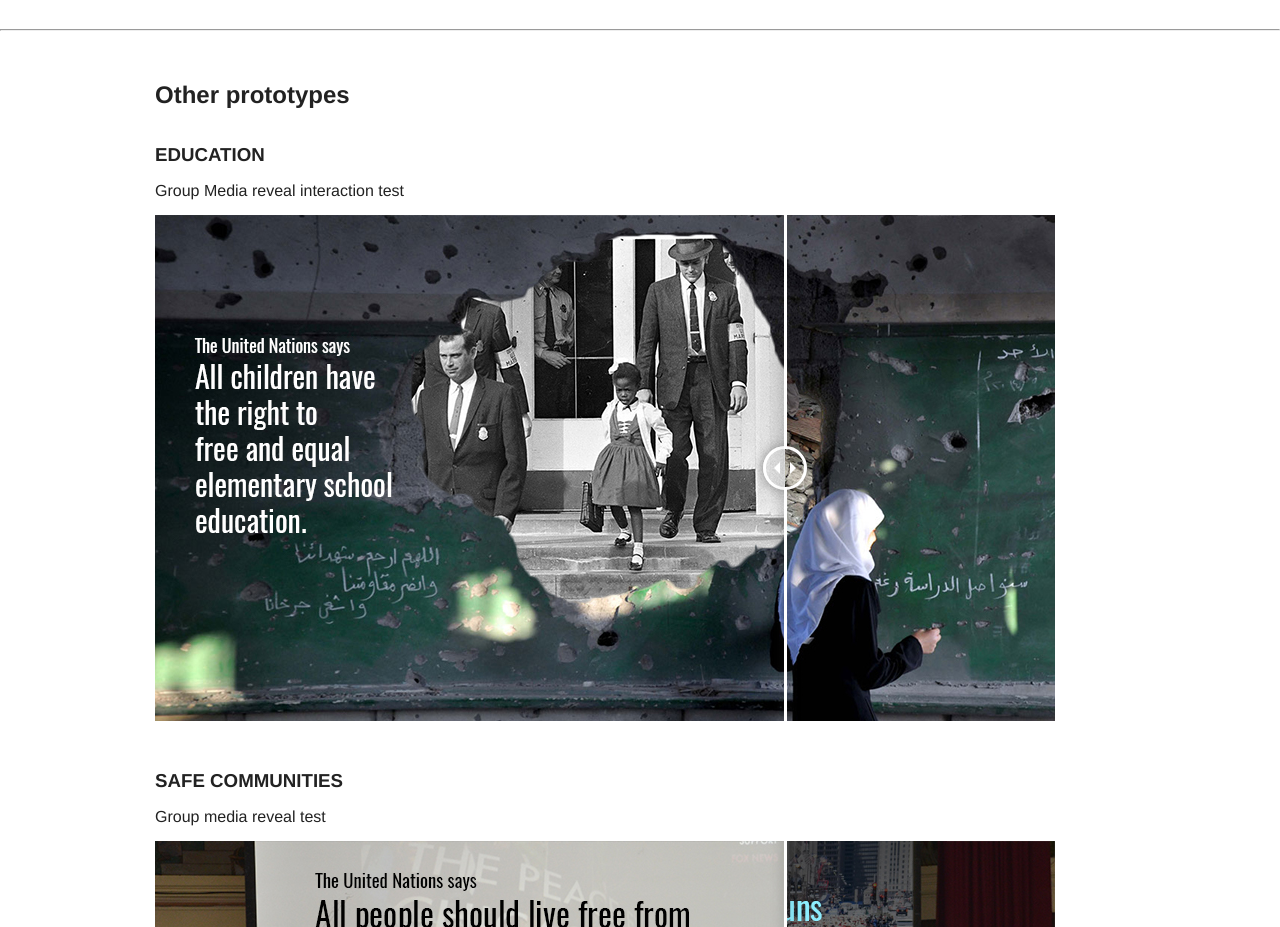
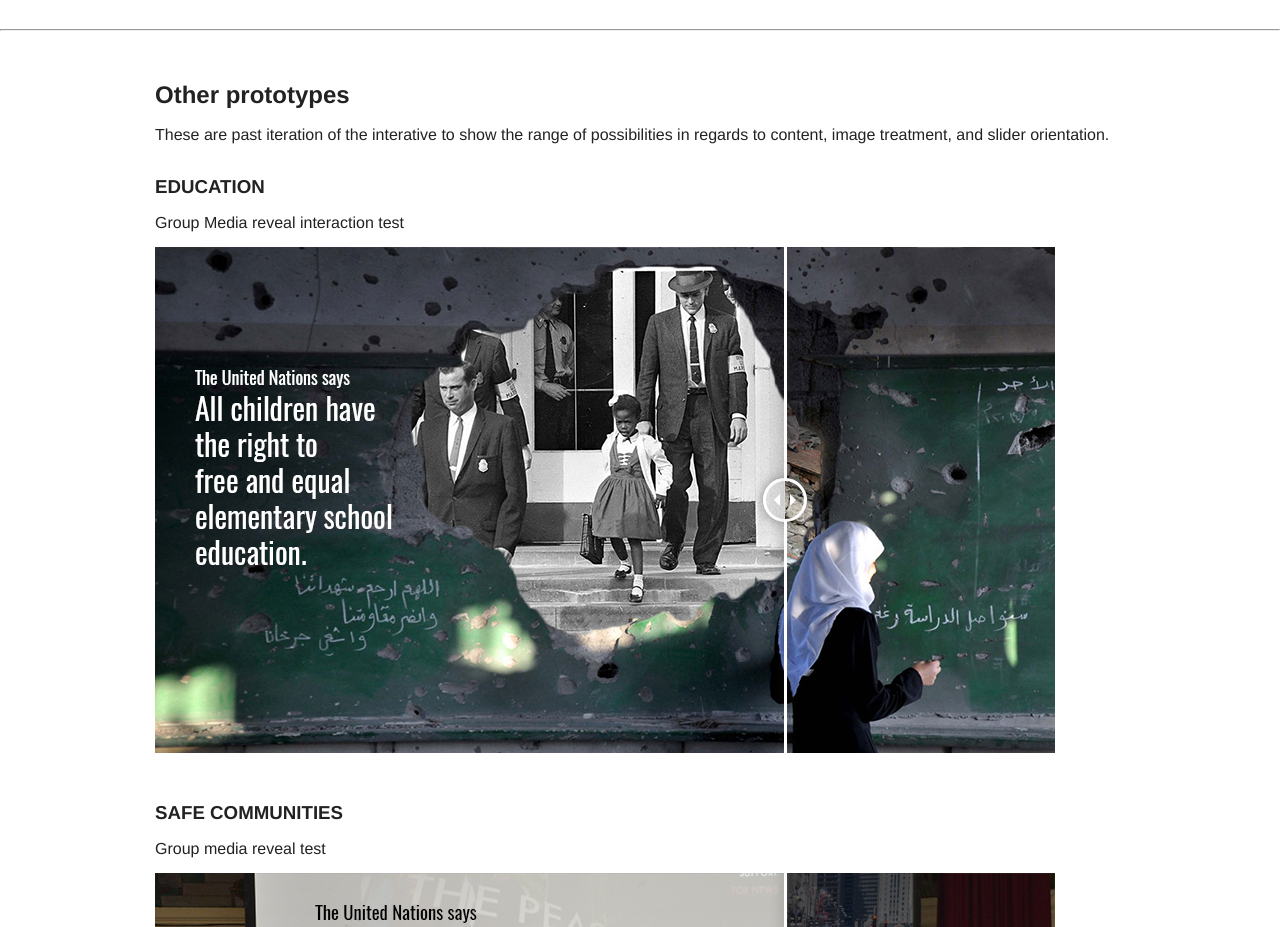
Before and after one commit to jojoychin/sliderTest, a plain HTML site: page index.html in a window 1280 px wide. Shown: the part 1360-2287 px from the top of the page. Drawn offline with nearby package versions, Linux system fonts and the light colour scheme.

Commit message:
added explanation for other prototypes

```diff
--- a/index.html
+++ b/index.html
@@ -53,6 +53,7 @@
     <div class="row" style="margin-top: 2em;">
       <div class="large-12 columns">
         <h2>Other prototypes</h2>
+        <p>These are past iteration of the interative to show the range of possibilities in regards to content, image treatment, and slider orientation.</p>
       </div>
     </div>
 
```
